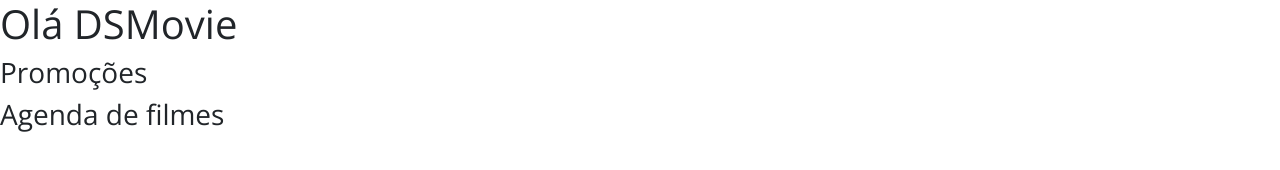
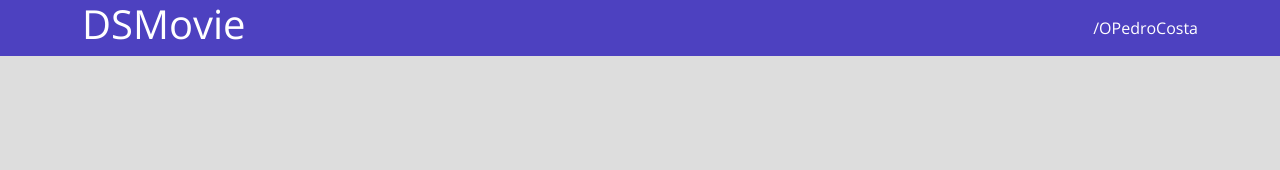
Before and after one commit to OPedroCosta/DSMovie, a plain HTML site: page index.html in a window 1280 px wide. Drawn offline with nearby package versions, Linux system fonts and the light colour scheme.

Commit message:
Barra superior PARTE 1

```diff
--- a/css/styles.css
+++ b/css/styles.css
@@ -1,5 +1,27 @@
 @import url('https://fonts.googleapis.com/css2?family=Open+Sans:wght@300;400;700&display=swap');
 
 *{
+    box-sizing: border-box;
     font-family: 'Open Sans', sans-serif;
 }
+
+html, body {
+    background-color: #ddd;
+}
+
+header {
+    background-color: #4D41C0;
+    color: #fff
+    ;
+}
+
+nav{
+    display: flex;
+    align-items: center;
+    justify-content: space-between;
+}
+
+a, a:hover {
+    text-decoration: none;
+    color: unset;
+}
--- a/index.html
+++ b/index.html
@@ -12,8 +12,12 @@
 
 </head>
 <body>
-    <h1>Olá DSMovie</h1>
-    <h3>Promoções</h3>
-    <h3>Agenda de filmes</h3>
+    <header>
+        <nav class= "container">
+            <h1>DSMovie</h1>
+            <a href="https://github.com/OPedroCosta">/OPedroCosta</a>
+        </nav>
+    </header>
+
 </body>
 </html>
```
